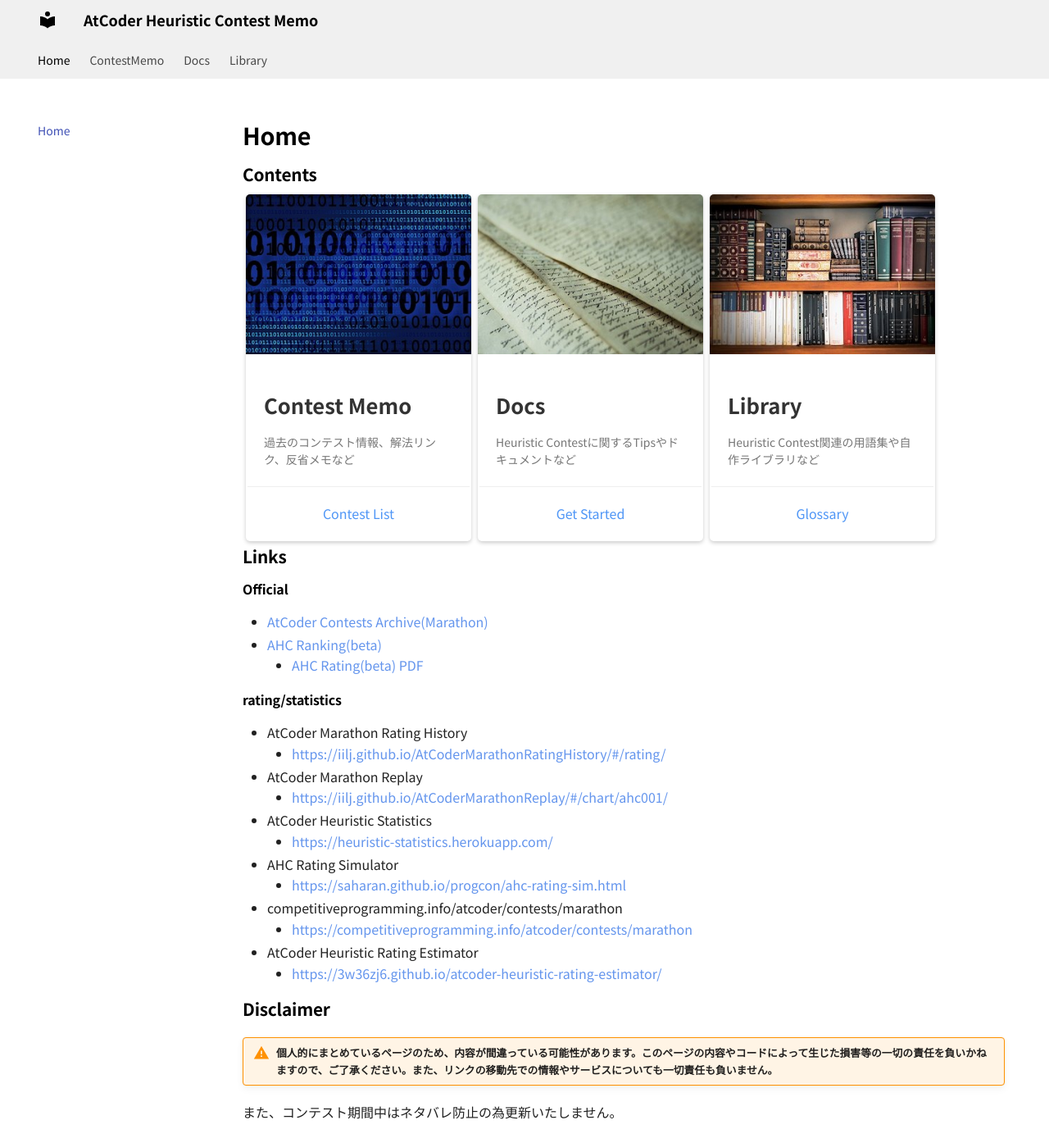
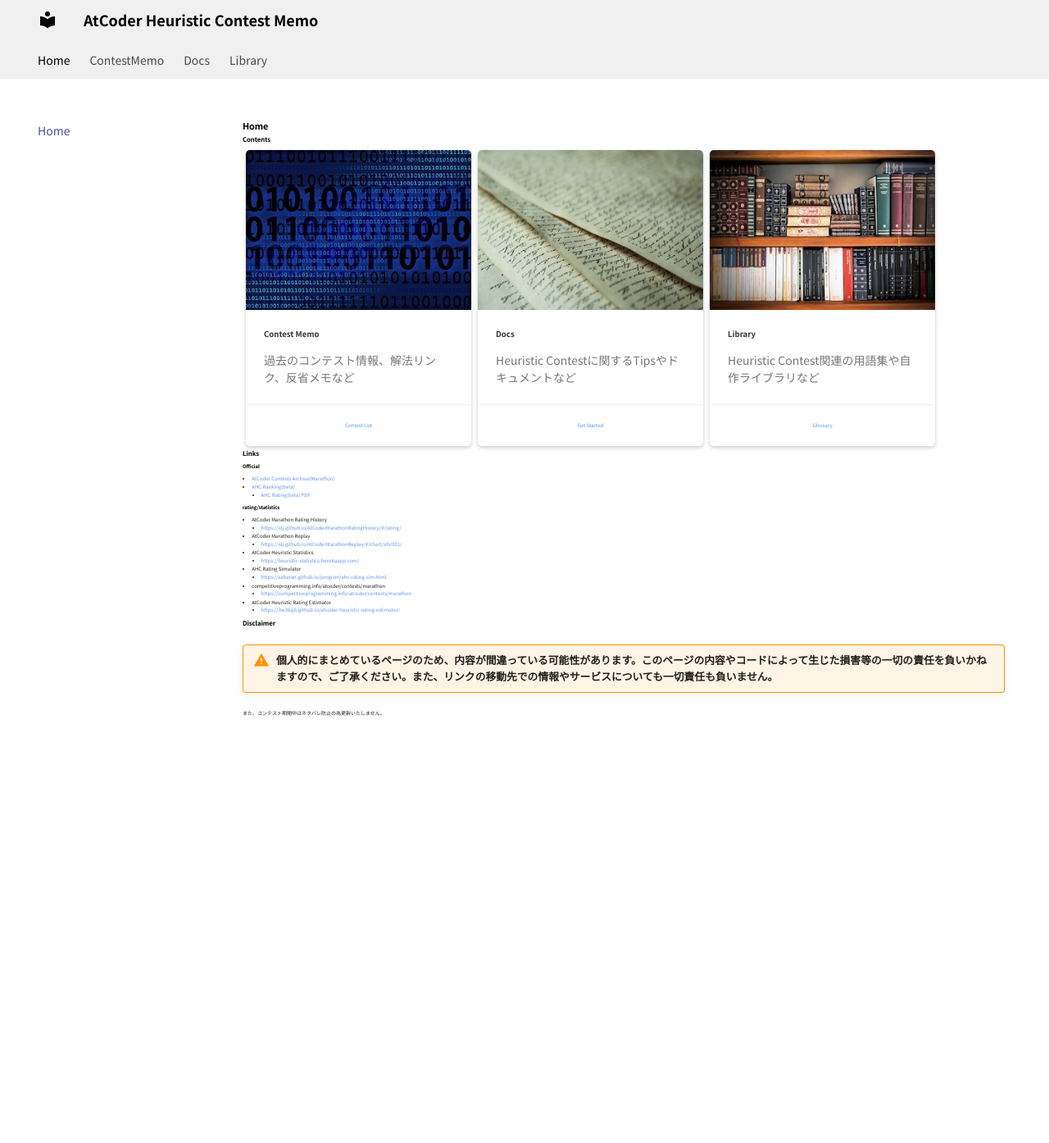
Before and after one commit to jetbead/AtCoderHeuristicContestMemo, an MkDocs documentation site: the page built from docs/index.md, in a window 1280 px wide and 1394 px high. Shown: the whole window at 82% size. Built offline with MkDocs 1.6.1 and Material for MkDocs 9.7.7, drawn with Linux system fonts in a browser that asks for light colours; some web fonts are replaced.

Commit message:
Update custom.css

```diff
--- a/docs/css/custom.css
+++ b/docs/css/custom.css
@@ -18,6 +18,10 @@
 
 .md-header[data-md-state="shadow"] {
   box-shadow: none;
+}
+
+.md-typeset {
+  font-size: 0.6em;
 }
 
 .md-typeset a {
```
